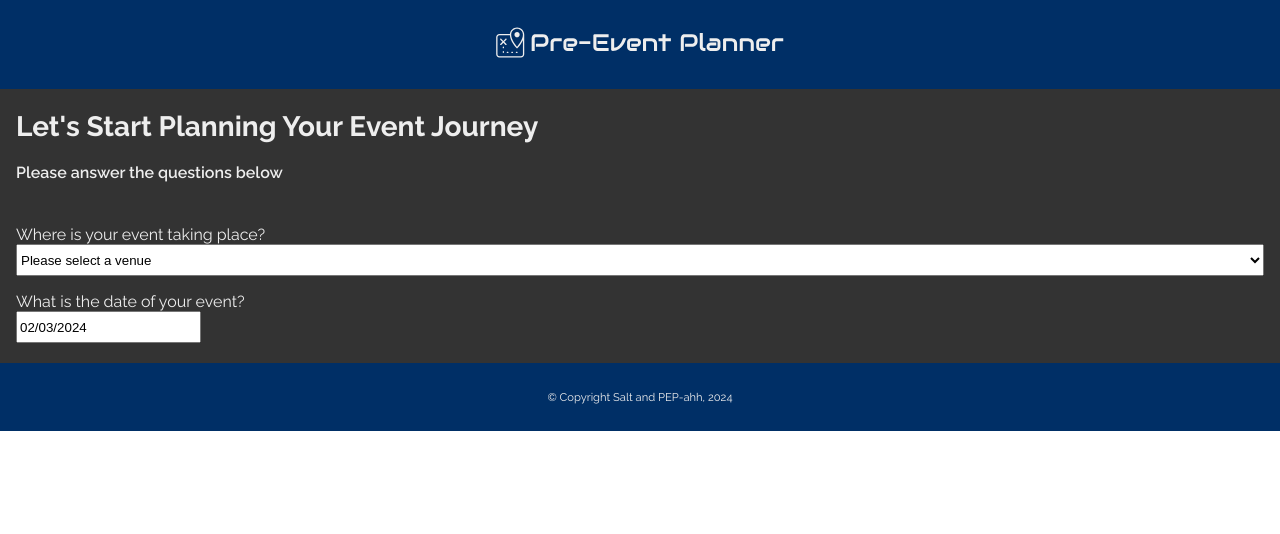
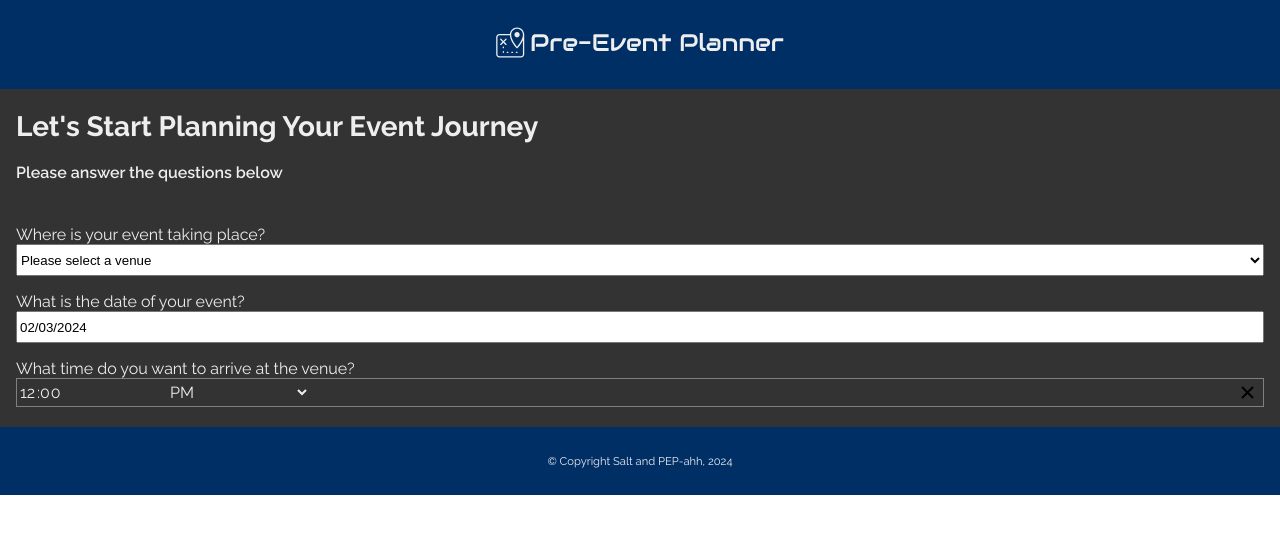
Before and after one commit to strawnz/cj-astronomo-capstone, a React (Create React App) app: page /form in a window 1280 px wide. Shown: the top 534 px of the page. Built offline with nearby package versions, Linux system fonts and the light colour scheme.

Commit message:
Add time picker

```diff
--- a/package.json
+++ b/package.json
@@ -12,6 +12,7 @@
     "react-dom": "^18.2.0",
     "react-router-dom": "^6.21.3",
     "react-scripts": "5.0.1",
+    "react-time-picker": "^6.6.0",
     "sass": "^1.70.0",
     "web-vitals": "^2.1.4"
   },
--- a/src/pages/ItineraryFormPage/ItineraryFormPage.js
+++ b/src/pages/ItineraryFormPage/ItineraryFormPage.js
@@ -2,9 +2,13 @@ import './ItineraryFormPage.scss';
 import { useState } from 'react';
 import DatePicker from 'react-datepicker';
 import 'react-datepicker/dist/react-datepicker.css';
+import TimePicker from 'react-time-picker';
+import 'react-time-picker/dist/TimePicker.css';
+import 'react-clock/dist/Clock.css';
 
 function ItineraryFormPage() {
     const [startDate, setStartDate] = useState(new Date());
+    const [time, setTime] = useState('12:00');
 
     return (
         <main className='main'>
@@ -56,6 +60,25 @@ function ItineraryFormPage() {
                             />
                         </div>
                     </article>
+                    <article className='time-picker__container'>
+                        <div>
+                            <label>
+                                What time do you want to arrive at the venue?
+                            </label>
+                        </div>
+                        <div className='time-picker__widget-container'>
+                            <TimePicker
+                                className='time-picker__widget'
+                                value={time}
+                                onChange={setTime}
+                                clockIcon={null}
+                                hourPlaceholder='hh'
+                                minutePlaceholder='mm'
+                                format='h:mm a'
+                                disableClock={true}
+                            />
+                        </div>
+                    </article>
                 </form>
             </section>
         </main>
--- a/src/pages/ItineraryFormPage/ItineraryFormPage.scss
+++ b/src/pages/ItineraryFormPage/ItineraryFormPage.scss
@@ -33,9 +33,9 @@
 }
 
 .date-picker {
-    // &__container {
-    //     display: flex;
-    // }
+    &__container {
+        margin-bottom: 1rem;
+    }
 
     &__widget-container {
         width: 100%;
@@ -47,10 +47,26 @@
         width: 100%;
         height: 2rem;
 
-        .react-datepicker-wrapper {
-            flex: 1;
-            width: 100%;
-            height: 2rem;
+    }
+}
+
+.react-datepicker-wrapper {
+    flex-grow: 1;
+    width: 100%;
+    height: 2rem;
+}
+
+.time-picker {
+    &__widget {
+        width: 100%;
+
+        .react-time-picker__inputGroup__input {
+            width: 80%;
+        }
+
+        .react-time-picker__inputGroup__amPm {
+            width: 20%;
+            text-align: center;
         }
     }
 }
```
Also changed, not shown: 1 other file (tests, documents, lock files or other folders).
